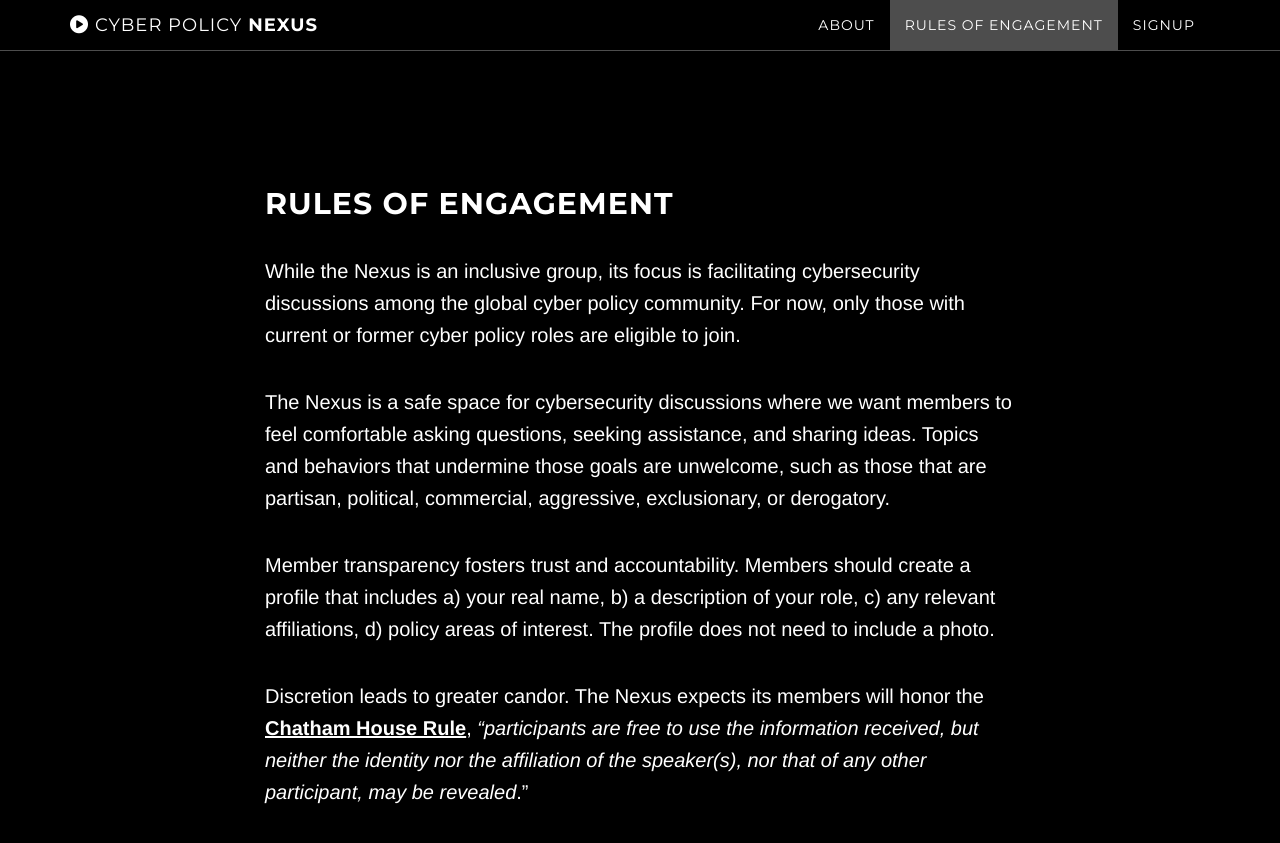
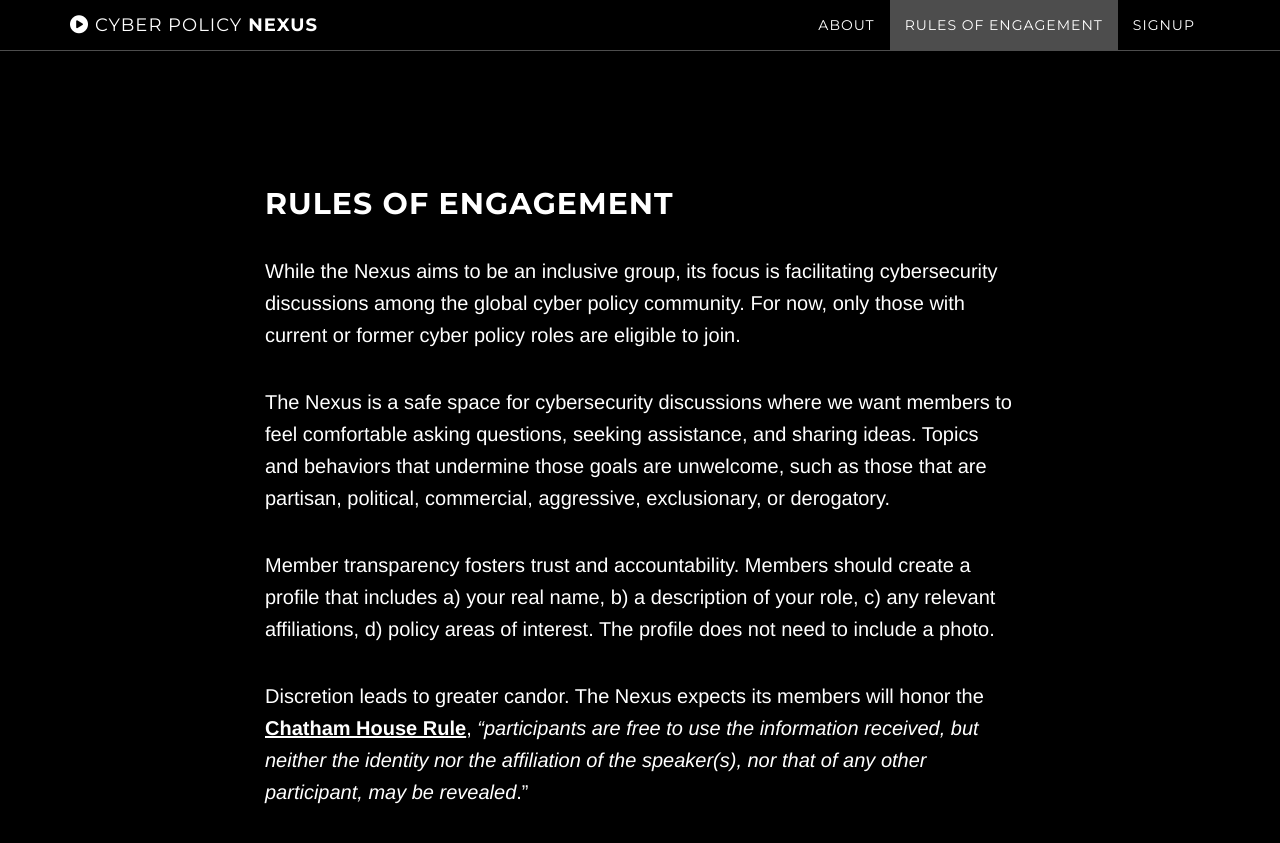
Before and after one commit to CyberPolicyNexus/cyberpolicynexus.github.io, a Jekyll site: the page built from index.html, in a window 1280 px wide and 900 px high, scrolled down 1813 px. Shown: the top 843 px of the window. Built offline with Jekyll 4.4.1, drawn with Linux system fonts in a browser that asks for light colours; nearby versions of some CDN libraries.

Commit message:
Tweak RoE

```diff
--- a/_includes/rules.html
+++ b/_includes/rules.html
@@ -3,7 +3,7 @@
   <div class="row">
     <div class="col-lg-8 col-lg-offset-2">
       <h2>Rules of Engagement</h2>
-      <p>While the Nexus is an inclusive group, its focus is facilitating cybersecurity discussions among the global cyber policy community. For now, only those with current or former cyber policy roles are eligible to join.</p>
+      <p>While the Nexus aims to be an inclusive group, its focus is facilitating cybersecurity discussions among the global cyber policy community. For now, only those with current or former cyber policy roles are eligible to join.</p>
       <p>The Nexus is a safe space for cybersecurity discussions where we want members to feel comfortable asking questions, seeking assistance, and sharing ideas. Topics and behaviors that undermine those goals are unwelcome, such as those that are partisan, political, commercial, aggressive, exclusionary, or derogatory.</p>
       <p>Member transparency fosters trust and accountability. Members should create a profile that includes a) your real name, b) a description of your role, c) any relevant affiliations, d) policy areas of interest. The profile does not need to include a photo.</p>
       <p>Discretion leads to greater candor. The Nexus expects its members will honor the <a href="https://www.chathamhouse.org/chatham-house-rule">Chatham House Rule</a>, <em>“participants are free to use the information received, but neither the identity nor the affiliation of the speaker(s),
```
Also changed, not shown: README.md.
